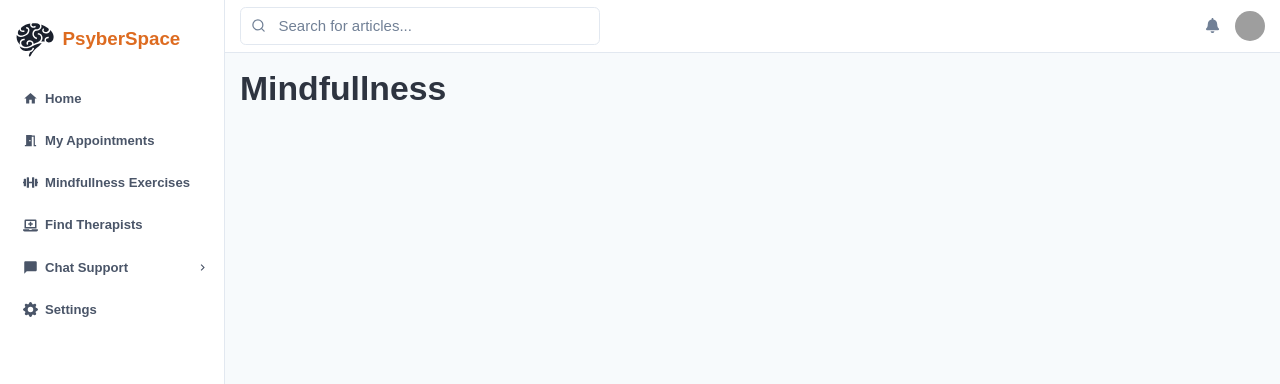
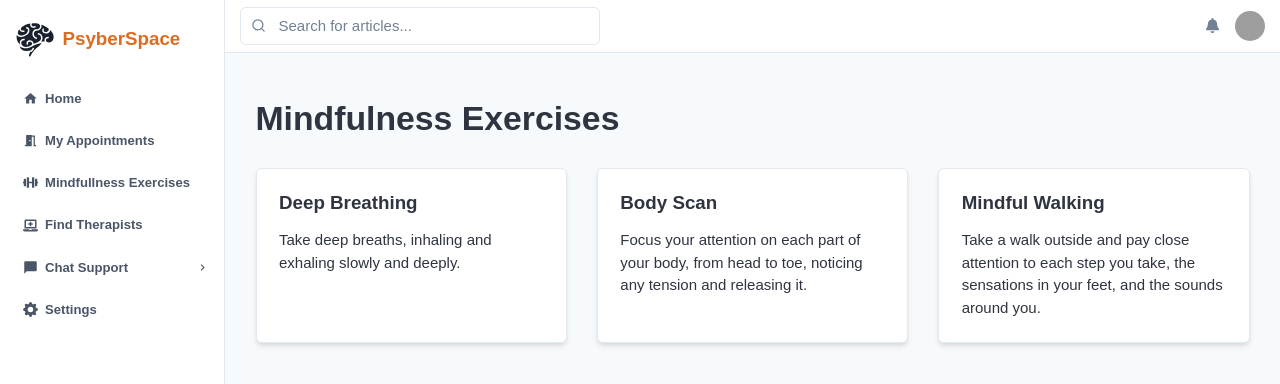
Before and after one commit to theanuragshukla/hackblitz_psyberspace, a React (Create React App) app in the folder client/: page /mindfullness in a window 1280 px wide. Shown: the top 384 px of the page. Built offline with nearby package versions, Linux system fonts and the light colour scheme; grey boxes are pictures that could not be loaded; a web font is replaced by a local one.

Commit message:
Mindfullness exercises added

```diff
--- a/client/src/app/components/Mindfullness.jsx
+++ b/client/src/app/components/Mindfullness.jsx
@@ -1,7 +1,51 @@
-import { Heading } from "@chakra-ui/react";
-
+import {
+  Box,
+  Container,
+  Heading,
+  SimpleGrid,
+  Text,
+  Stack,
+} from "@chakra-ui/react";
+const exercisesData = [
+  {
+    title: "Deep Breathing",
+    description: "Take deep breaths, inhaling and exhaling slowly and deeply.",
+  },
+  {
+    title: "Body Scan",
+    description: "Focus your attention on each part of your body, from head to toe, noticing any tension and releasing it.",
+  },
+  {
+    title: "Mindful Walking",
+    description: "Take a walk outside and pay close attention to each step you take, the sensations in your feet, and the sounds around you.",
+  },
+  // Add more exercises as needed
+];
 export default function Mindfullness() {
   return (
-    <Heading>Mindfullness</Heading>
+    <Container maxW="container.lg" mt={8}>
+    <Heading as="h1" mb={8}>
+      Mindfulness Exercises
+    </Heading>
+    <SimpleGrid columns={{ base: 1, md: 2, lg: 3 }} spacing={8}>
+      {exercisesData.map((exercise, index) => (
+        <Box
+          key={index}
+          p={6}
+          bg="white"
+          boxShadow="md"
+          borderRadius="md"
+          borderWidth="1px"
+        >
+          <Stack spacing={4}>
+            <Heading as="h2" size="md">
+              {exercise.title}
+            </Heading>
+            <Text>{exercise.description}</Text>
+          </Stack>
+        </Box>
+      ))}
+    </SimpleGrid>
+  </Container>
   );
   }
```
